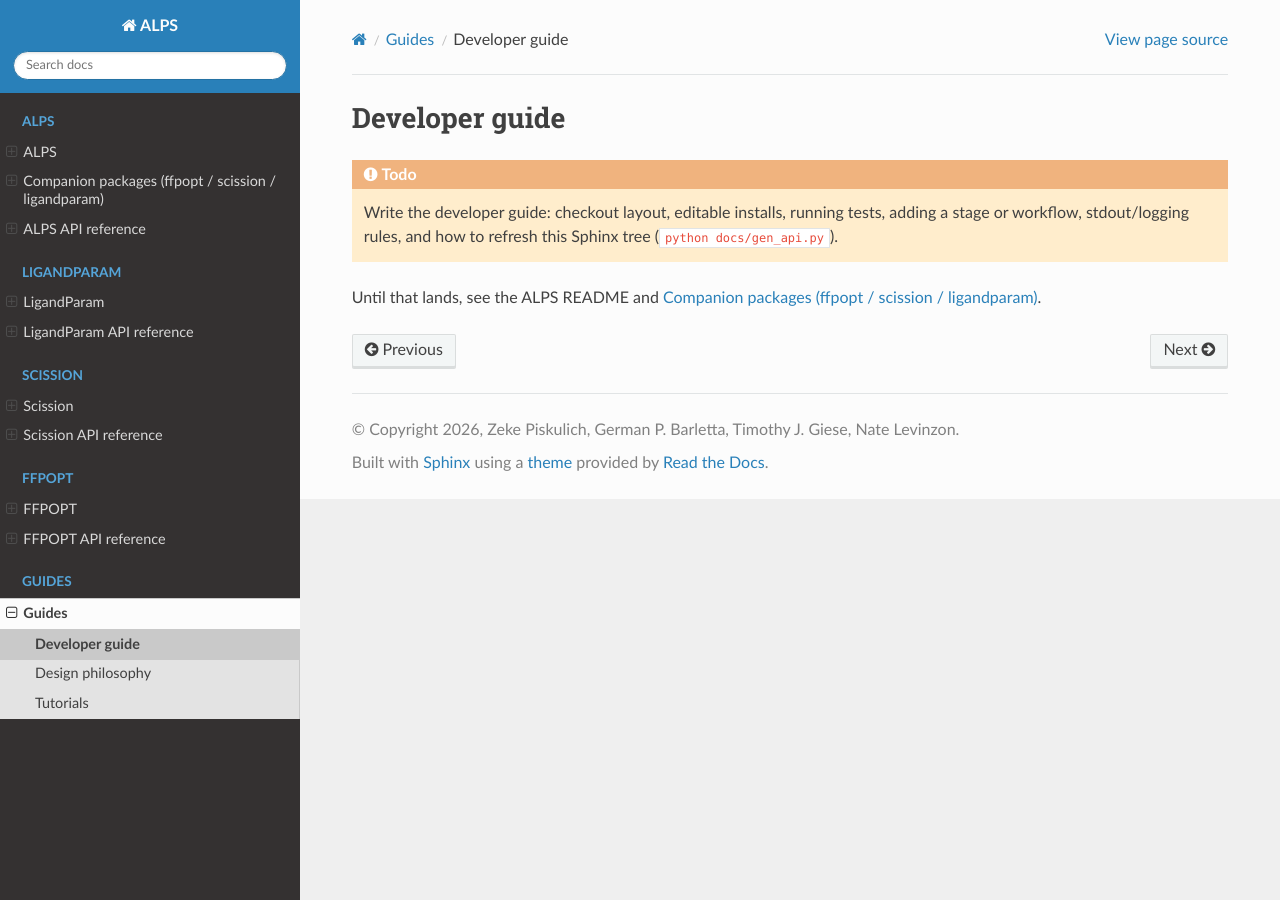
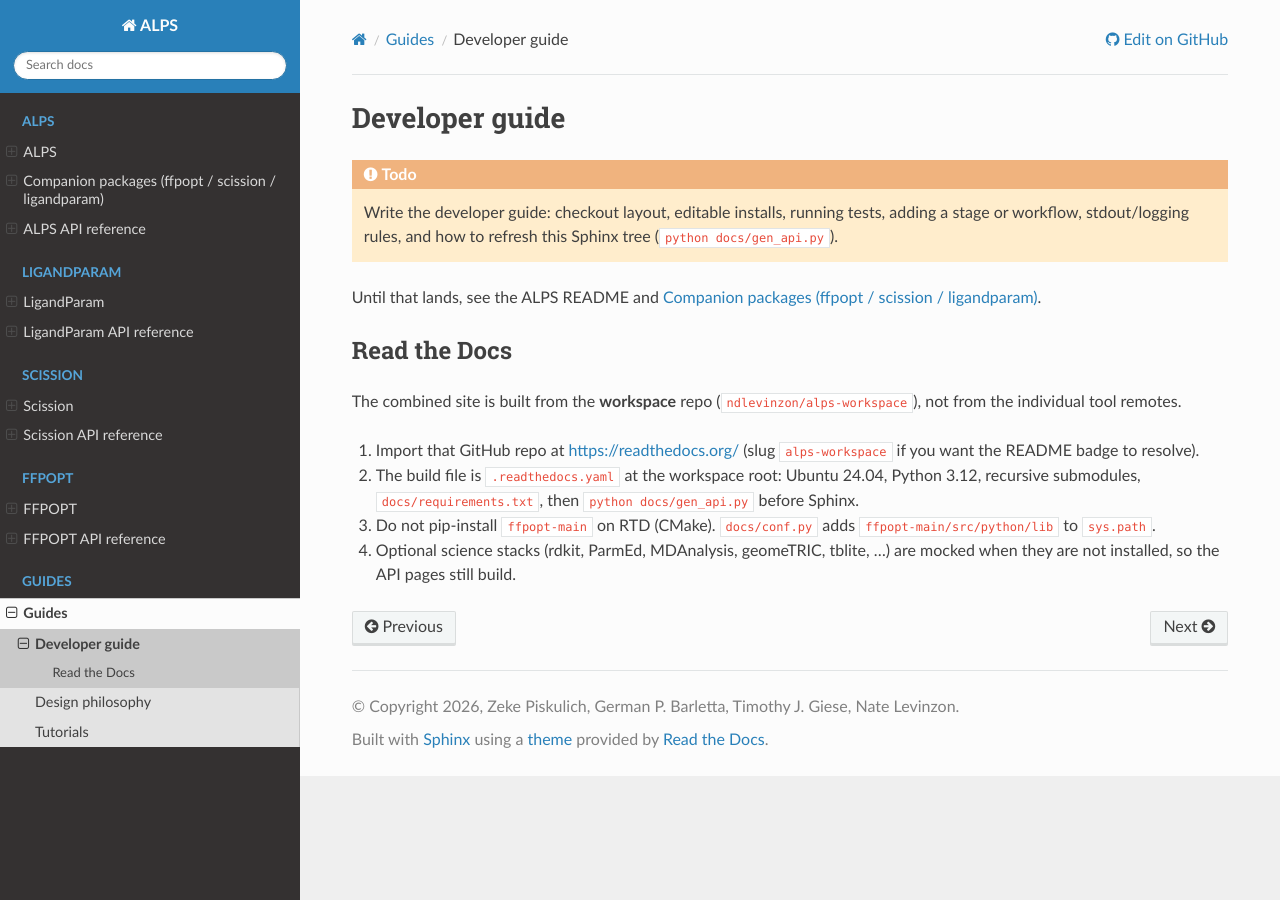
Before and after one commit to ndlevinzon/alps-workspace, a Sphinx documentation site: the page built from docs/guide/development.rst, in a window 1280 px wide. Built offline with Sphinx 7.4.7 and the Read the Docs theme 3.1.0, drawn with Linux system fonts in a browser that asks for light colours; the version number could not be read and is left out.

Commit message:
Enhance documentation and configuration for Read the Docs; update .gitignore to exclude additional cache files and improve Sphinx configuration in docs/conf.py.

```diff
--- a/docs/conf.py
+++ b/docs/conf.py
@@ -4,11 +4,77 @@ from __future__ import annotations
 
 import importlib
 import importlib.util
+import os
 import sys
 from pathlib import Path
 
 _DOCS = Path(__file__).resolve().parent
 _WORKSPACE = _DOCS.parent
+
+# ---------------------------------------------------------------------------
+# Optional science / ML stacks: mock before importing the four packages so
+# Read the Docs (no AmberTools, no CMake ffpopt) can still autodoc.
+# ---------------------------------------------------------------------------
+
+_OPTIONAL_IMPORTS = [
+    "rdkit",
+    "parmed",
+    "geometric",
+    "jax",
+    "jaxlib",
+    "tblite",
+    "xtb",
+    "deepmd",
+    "deepmd.infer",
+    "torch",
+    "torchvision",
+    "torchani",
+    "mace",
+    "mace.calculators",
+    "aimnet",
+    "openbabel",
+    "openff",
+    "openff.toolkit",
+    "ndfes",
+    "nispo",
+    "MDAnalysis",
+    "psi4",
+    "sander",
+    "pysander",
+    "fennol",
+    "fennol.ase",
+    "cuequivariance",
+    "fairchem",
+    "orb_models",
+    "dgl",
+    "espaloma_charge",
+    "tensorflow",
+    "netCDF4",
+    "pytraj",
+    "cpptraj",
+    "openmm",
+]
+
+
+def _mock_if_missing(names: list[str]) -> list[str]:
+    missing: list[str] = []
+    for name in names:
+        try:
+            importlib.import_module(name)
+        except Exception:
+            missing.append(name)
+    return missing
+
+
+autodoc_mock_imports = list(_OPTIONAL_IMPORTS) if os.environ.get("READTHEDOCS") == "True" else _mock_if_missing(_OPTIONAL_IMPORTS)
+if autodoc_mock_imports:
+    from sphinx.ext.autodoc.mock import MockFinder
+
+    for name in autodoc_mock_imports:
+        for key in list(sys.modules):
+            if key == name or key.startswith(name + "."):
+                sys.modules.pop(key, None)
+    sys.meta_path.insert(0, MockFinder(list(autodoc_mock_imports)))
 
 # ---------------------------------------------------------------------------
 # Make the four packages importable from this workspace checkout
@@ -34,7 +100,11 @@ def _bind_flat_package(name: str, root: Path) -> None:
         return
     module = importlib.util.module_from_spec(spec)
     sys.modules[name] = module
-    spec.loader.exec_module(module)
+    try:
+        spec.loader.exec_module(module)
+    except Exception as exc:
+        sys.modules.pop(name, None)
+        print(f"docs: skip import {name} from {root}: {exc}", file=sys.stderr)
 
 
 def _sibling(name: str) -> Path | None:
@@ -44,16 +114,16 @@ def _sibling(name: str) -> Path | None:
     return None
 
 
-for _name in ("alps", "ligandparam", "scission"):
-    _root = _sibling(_name)
-    if _root is not None:
-        _bind_flat_package(_name, _root)
-
 _ffpopt = _sibling("ffpopt")
 if _ffpopt is not None:
     _lib = _ffpopt / "src" / "python" / "lib"
     if (_lib / "ffpopt" / "__init__.py").is_file():
         sys.path.insert(0, str(_lib))
+
+for _name in ("ligandparam", "scission", "alps"):
+    _root = _sibling(_name)
+    if _root is not None:
+        _bind_flat_package(_name, _root)
 
 try:
     import alps as _alps_pkg  # noqa: F401  # binds companions if not already
@@ -89,9 +159,10 @@ extensions = [
 ]
 
 templates_path = ["_templates"]
-exclude_patterns = ["_build", "Thumbs.db", ".DS_Store", "gen_api.py"]
+exclude_patterns = ["_build", "Thumbs.db", ".DS_Store", "gen_api.py", "**/__pycache__"]
 source_suffix = {".rst": "restructuredtext"}
 root_doc = "index"
+language = "en"
 
 # ---------------------------------------------------------------------------
 # Autodoc: every function, class, and method (including undocumented)
@@ -125,57 +196,6 @@ napoleon_preprocess_types = True
 
 todo_include_todos = True
 
-
-def _mock_if_missing(names: list[str]) -> list[str]:
-    missing: list[str] = []
-    for name in names:
-        try:
-            importlib.import_module(name)
-        except Exception:
-            missing.append(name)
-    return missing
-
-
-autodoc_mock_imports = _mock_if_missing(
-    [
-        "rdkit",
-        "parmed",
-        "geometric",
-        "jax",
-        "jaxlib",
-        "tblite",
-        "xtb",
-        "deepmd",
-        "deepmd.infer",
-        "torch",
-        "torchvision",
-        "torchani",
-        "mace",
-        "mace.calculators",
-        "aimnet",
-        "openbabel",
-        "openff",
-        "openff.toolkit",
-        "ndfes",
-        "nispo",
-        "MDAnalysis",
-        "psi4",
-        "sander",
-        "pysander",
-        "fennol",
-        "fennol.ase",
-        "cuequivariance",
-        "fairchem",
-        "orb_models",
-        "dgl",
-        "espaloma_charge",
-        "tensorflow",
-        "netCDF4",
-        "pytraj",
-        "cpptraj",
-    ]
-)
-
 # ---------------------------------------------------------------------------
 # HTML
 # ---------------------------------------------------------------------------
@@ -191,7 +211,19 @@ html_theme_options = {
     "navigation_depth": 4,
     "includehidden": True,
     "titles_only": False,
+    "logo_only": False,
 }
+html_context = {
+    "display_github": True,
+    "github_user": "ndlevinzon",
+    "github_repo": "alps-workspace",
+    "github_version": "main",
+    "conf_py_path": "/docs/",
+}
+if os.environ.get("READTHEDOCS") == "True":
+    html_context["READTHEDOCS"] = True
+if os.environ.get("READTHEDOCS_CANONICAL_URL"):
+    html_baseurl = os.environ["READTHEDOCS_CANONICAL_URL"]
 
 # ---------------------------------------------------------------------------
 # Intersphinx
--- a/docs/guide/development.rst
+++ b/docs/guide/development.rst
@@ -6,3 +6,20 @@ Developer guide
    how to refresh this Sphinx tree (``python docs/gen_api.py``).
 
 Until that lands, see the ALPS README and :doc:`../companions`.
+
+Read the Docs
+-------------
+
+The combined site is built from the **workspace** repo
+(``ndlevinzon/alps-workspace``), not from the individual tool remotes.
+
+1. Import that GitHub repo at https://readthedocs.org/ (slug
+   ``alps-workspace`` if you want the README badge to resolve).
+2. The build file is ``.readthedocs.yaml`` at the workspace root: Ubuntu
+   24.04, Python 3.12, recursive submodules, ``docs/requirements.txt``,
+   then ``python docs/gen_api.py`` before Sphinx.
+3. Do not pip-install ``ffpopt-main`` on RTD (CMake). ``docs/conf.py``
+   adds ``ffpopt-main/src/python/lib`` to ``sys.path``.
+4. Optional science stacks (rdkit, ParmEd, MDAnalysis, geomeTRIC, tblite,
+   ...) are mocked when they are not installed, so the API pages still
+   build.
--- a/docs/index.rst
+++ b/docs/index.rst
@@ -67,6 +67,8 @@ ligandparam or alps.
 Building these pages
 ---------------------
 
+Hosted on Read the Docs:
+https://alps-workspace.readthedocs.io/en/latest/
 
 From the workspace root (this repo, with the four package checkouts as
 submodules)::
@@ -80,4 +82,6 @@ On Windows, ``docs\make.bat html`` is equivalent. Open
 ``docs/_build/html/index.html``.
 
 ``gen_api.py`` refreshes one automodule page per Python module. Re-run it
-when you add or rename modules.
+when you add or rename modules. Read the Docs runs the same command from
+``.readthedocs.yaml`` on every build. AmberTools, rdkit, and the ffpopt
+CMake extension are not required: missing optional imports are mocked.
```
Also changed, not shown: README.md (+11 -1 lines), docs/requirements.txt (+15 -2 lines), .readthedocs.yaml (added), 1 other file.
